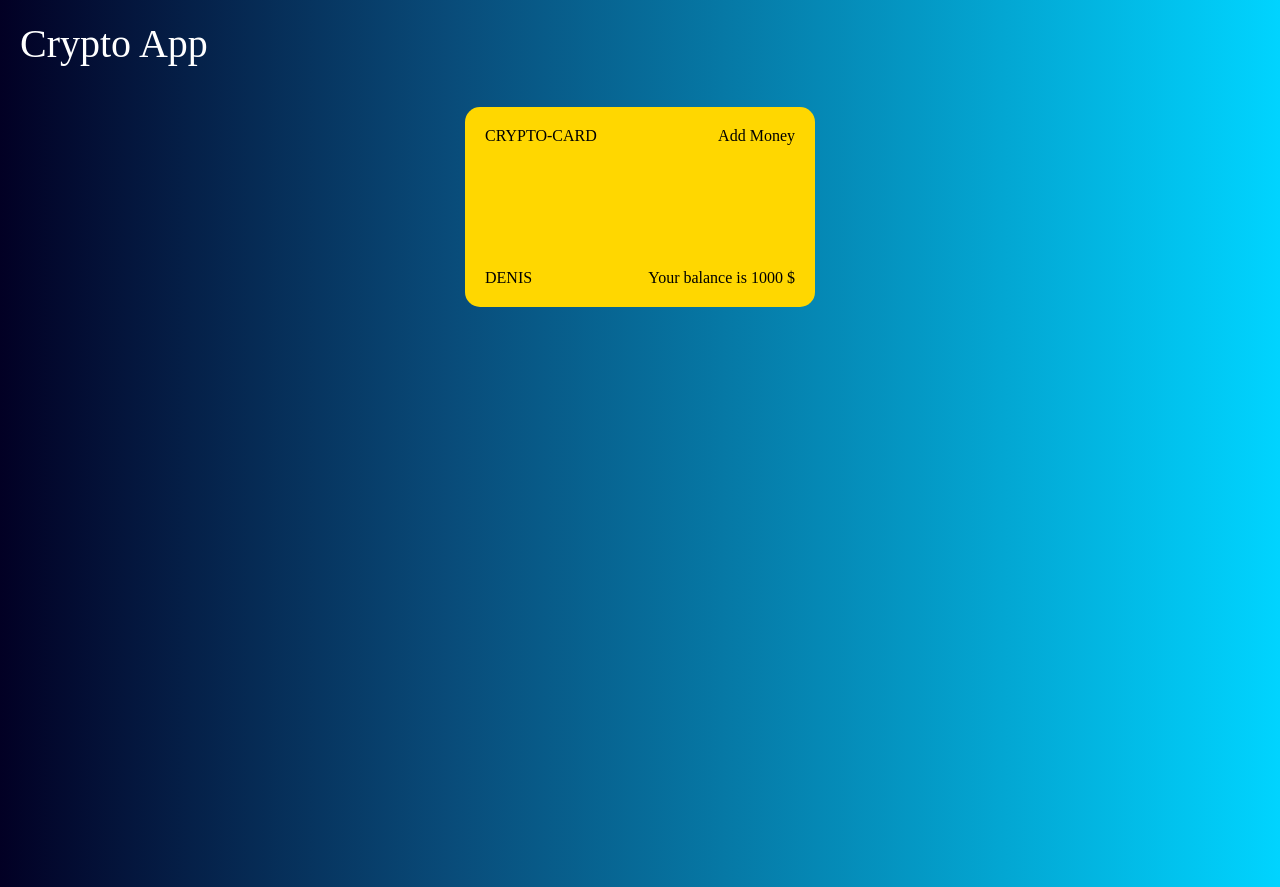
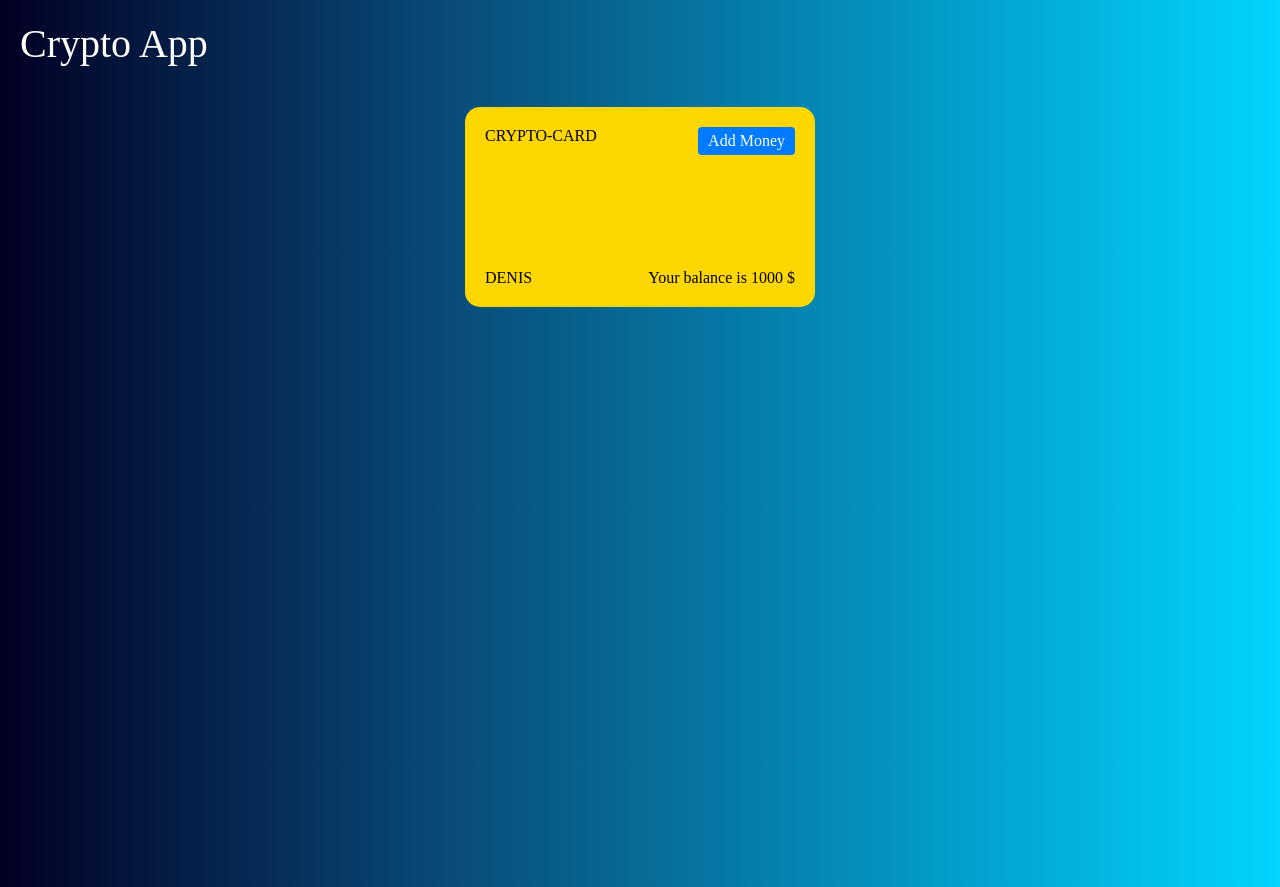
Before and after one commit to fontanaaa/crypto-app, a React (Vite) app: page / in a window 1280 px wide. Built offline with nearby package versions, Linux system fonts and the light colour scheme.

Commit message:
feat: card-button

```diff
--- a/src/components/Card/Card.tsx
+++ b/src/components/Card/Card.tsx
@@ -1,4 +1,5 @@
 import classes from "@/styles/blocks/_card.module.scss";
+import CardButton from "../CardButton/CardButton";
 
 interface CardProps {
     balance: number;
@@ -10,9 +11,9 @@ const Card: React.FC<CardProps> = ({ balance, setBalance }) => {
         <div className={classes.card}>
             <div className={classes.card__block}>
                 <p>CRYPTO-CARD</p>
-                <button onClick={() => setBalance((prev) => prev + 1000)}>
+                <CardButton onClick={() => setBalance((prev) => prev + 1000)}>
                     Add Money
-                </button>
+                </CardButton>
             </div>
 
             <div className={classes.card__block}>
--- /dev/null
+++ b/src/components/CardButton/CardButton.tsx
@@ -0,0 +1,16 @@
+import classes from "@/styles/blocks/_cardButton.module.scss";
+
+interface CardButtonProps {
+    onClick: () => void;
+    children: React.ReactNode;
+}
+
+const CardButton: React.FC<CardButtonProps> = ({ onClick, children }) => {
+    return (
+        <button className={classes.cardButton} onClick={onClick}>
+            {children}
+        </button>
+    );
+};
+
+export default CardButton;
--- /dev/null
+++ b/src/styles/blocks/_cardButton.module.scss
@@ -0,0 +1,12 @@
+.cardButton {
+    padding: 5px 10px;
+    border: none;
+    border-radius: 4px;
+    background-color: #007bff;
+    color: white;
+    cursor: pointer;
+}
+
+.cardButton:hover {
+    background-color: #0056b3;
+}
```
